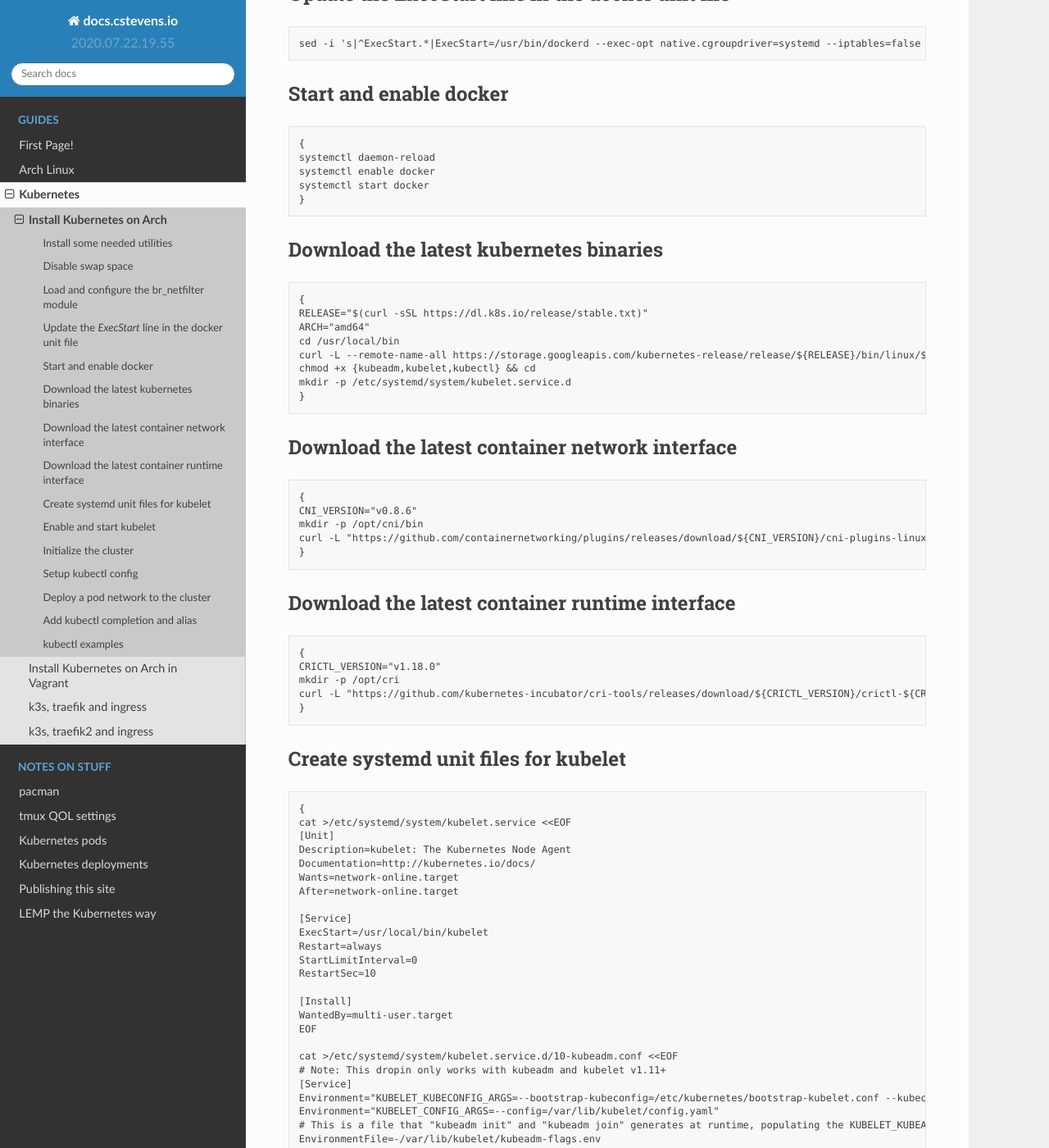
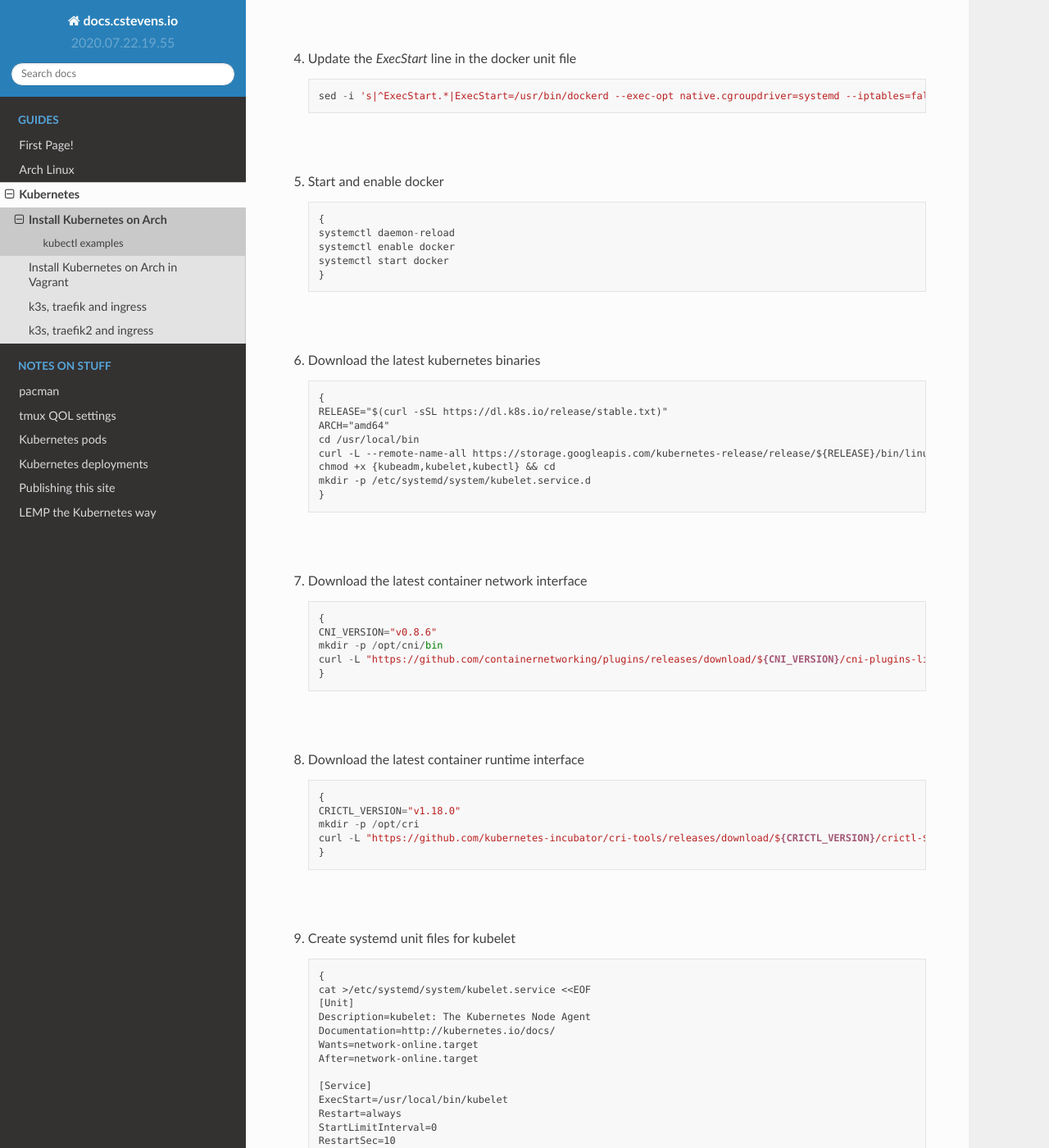
Before and after one commit to cstevens-io/docs.cstevens.io, a Sphinx documentation site: the page built from source/kubernetes/kube-arch-install.rst, in a window 1280 px wide and 1400 px high, scrolled down 812 px. Shown: the whole window at 82% size. Built offline with Sphinx 7.4.7 and the Read the Docs theme 2.0.0, drawn with Linux system fonts in a browser that asks for light colours; some of the changed text lies outside the part shown.

Commit message:
new rst md

```diff
--- a/source/kubernetes/kube-arch-install.rst
+++ b/source/kubernetes/kube-arch-install.rst
@@ -7,185 +7,190 @@
 
     This is not a step-by-step installation guide for beginners.  This article assumes you have some previous experience with Linux and Kubernetes.
 
-Install some needed utilities
------------------------------
+#. Install some needed utilities
+   ::
 
-.. code-block:: text
+      pacman -S conntrack-tools docker ebtables ethtool socat
 
-    pacman -S conntrack-tools docker ebtables ethtool socat
+   |
 
-Disable swap space
-------------------
+#. Disable swap space
+   ::
 
-.. code-block:: text
+      {
+      swapoff -a
+      sed -e '/swap/ s/^#*/#/' -i /etc/fstab
+      }
 
-    {
-    swapoff -a
-    sed -e '/swap/ s/^#*/#/' -i /etc/fstab
-    }
+   |
 
-Load and configure the br_netfilter module
-------------------------------------------
+#. Load and configure the br_netfilter module
+   ::
 
-.. code-block:: text
+      {
+      modprobe br_netfilter
+      sysctl net.bridge.bridge-nf-call-iptables=1
+      echo "br_netfilter" > /etc/modules-load.d/br_netfilter.conf
+      echo "net.bridge.bridge-nf-call-iptables=1" > /etc/sysctl.d/br_netfilter.conf
+      }
 
-   {
-   modprobe br_netfilter
-   sysctl net.bridge.bridge-nf-call-iptables=1
-   echo "br_netfilter" > /etc/modules-load.d/br_netfilter.conf
-   echo "net.bridge.bridge-nf-call-iptables=1" > /etc/sysctl.d/br_netfilter.conf
-   }
+   |
 
-Update the `ExecStart` line in the docker unit file
----------------------------------------------------
+#. Update the `ExecStart` line in the docker unit file
+   ::
 
-.. code-block:: text
+      sed -i 's|^ExecStart.*|ExecStart=/usr/bin/dockerd --exec-opt native.cgroupdriver=systemd --iptables=false --ip-masq=false -H fd://|g' /usr/lib/systemd/system/docker.service
 
-   sed -i 's|^ExecStart.*|ExecStart=/usr/bin/dockerd --exec-opt native.cgroupdriver=systemd --iptables=false --ip-masq=false -H fd://|g' /usr/lib/systemd/system/docker.service
+   |
 
-Start and enable docker
------------------------
+#. Start and enable docker
+   ::
 
-.. code-block:: text
+      {
+      systemctl daemon-reload
+      systemctl enable docker
+      systemctl start docker
+      }
 
-   {
-   systemctl daemon-reload
-   systemctl enable docker
-   systemctl start docker
-   }
+   |
 
-Download the latest kubernetes binaries
----------------------------------------
+#. Download the latest kubernetes binaries
+   ::
 
-.. code-block:: text
+      {
+      RELEASE="$(curl -sSL https://dl.k8s.io/release/stable.txt)"
+      ARCH="amd64"
+      cd /usr/local/bin
+      curl -L --remote-name-all https://storage.googleapis.com/kubernetes-release/release/${RELEASE}/bin/linux/${ARCH}/{kubeadm,kubelet,kubectl}
+      chmod +x {kubeadm,kubelet,kubectl} && cd
+      mkdir -p /etc/systemd/system/kubelet.service.d
+      }
 
-   {
-   RELEASE="$(curl -sSL https://dl.k8s.io/release/stable.txt)"
-   ARCH="amd64"
-   cd /usr/local/bin
-   curl -L --remote-name-all https://storage.googleapis.com/kubernetes-release/release/${RELEASE}/bin/linux/${ARCH}/{kubeadm,kubelet,kubectl}
-   chmod +x {kubeadm,kubelet,kubectl} && cd
-   mkdir -p /etc/systemd/system/kubelet.service.d
-   }
+   |
 
-Download the latest container network interface
------------------------------------------------
+#. Download the latest container network interface
 
-.. code-block:: text
+   ::
 
-   {
-   CNI_VERSION="v0.8.6"
-   mkdir -p /opt/cni/bin
-   curl -L "https://github.com/containernetworking/plugins/releases/download/${CNI_VERSION}/cni-plugins-linux-amd64-${CNI_VERSION}.tgz" | tar -C /opt/cni/bin -xz
-   }
+      {
+      CNI_VERSION="v0.8.6"
+      mkdir -p /opt/cni/bin
+      curl -L "https://github.com/containernetworking/plugins/releases/download/${CNI_VERSION}/cni-plugins-linux-amd64-${CNI_VERSION}.tgz" | tar -C /opt/cni/bin -xz
+      }
 
-Download the latest container runtime interface
------------------------------------------------
+   |
 
-.. code-block:: text
+#. Download the latest container runtime interface
 
-   {
-   CRICTL_VERSION="v1.18.0"
-   mkdir -p /opt/cri
-   curl -L "https://github.com/kubernetes-incubator/cri-tools/releases/download/${CRICTL_VERSION}/crictl-${CRICTL_VERSION}-linux-amd64.tar.gz" | tar -C /opt/cri -xz
-   }
+   ::
 
+      {
+      CRICTL_VERSION="v1.18.0"
+      mkdir -p /opt/cri
+      curl -L "https://github.com/kubernetes-incubator/cri-tools/releases/download/${CRICTL_VERSION}/crictl-${CRICTL_VERSION}-linux-amd64.tar.gz" | tar -C /opt/cri -xz
+      }
 
-Create systemd unit files for kubelet
--------------------------------------
+   |
 
-.. code-block:: text
+#. Create systemd unit files for kubelet
 
-   {
-   cat >/etc/systemd/system/kubelet.service <<EOF
-   [Unit]
-   Description=kubelet: The Kubernetes Node Agent
-   Documentation=http://kubernetes.io/docs/
-   Wants=network-online.target
-   After=network-online.target
+   ::
 
-   [Service]
-   ExecStart=/usr/local/bin/kubelet
-   Restart=always
-   StartLimitInterval=0
-   RestartSec=10
+      {
+      cat >/etc/systemd/system/kubelet.service <<EOF
+      [Unit]
+      Description=kubelet: The Kubernetes Node Agent
+      Documentation=http://kubernetes.io/docs/
+      Wants=network-online.target
+      After=network-online.target
 
-   [Install]
-   WantedBy=multi-user.target
-   EOF
+      [Service]
+      ExecStart=/usr/local/bin/kubelet
+      Restart=always
+      StartLimitInterval=0
+      RestartSec=10
 
-   cat >/etc/systemd/system/kubelet.service.d/10-kubeadm.conf <<EOF
-   # Note: This dropin only works with kubeadm and kubelet v1.11+
-   [Service]
-   Environment="KUBELET_KUBECONFIG_ARGS=--bootstrap-kubeconfig=/etc/kubernetes/bootstrap-kubelet.conf --kubeconfig=/etc/kubernetes/kubelet.conf"
-   Environment="KUBELET_CONFIG_ARGS=--config=/var/lib/kubelet/config.yaml"
-   # This is a file that "kubeadm init" and "kubeadm join" generates at runtime, populating the KUBELET_KUBEADM_ARGS variable dynamically
-   EnvironmentFile=-/var/lib/kubelet/kubeadm-flags.env
-   # This is a file that the user can use for overrides of the kubelet args as a last resort. Preferably, the user should use
-   # the .NodeRegistration.KubeletExtraArgs object in the configuration files instead. KUBELET_EXTRA_ARGS should be sourced from this file.
-   EnvironmentFile=-/etc/default/kubelet
-   ExecStart=
-   ExecStart=/usr/local/bin/kubelet $KUBELET_KUBECONFIG_ARGS $KUBELET_CONFIG_ARGS $KUBELET_KUBEADM_ARGS $KUBELET_EXTRA_ARGS
-   EOF
-   }
+      [Install]
+      WantedBy=multi-user.target
+      EOF
 
-Enable and start kubelet
-------------------------
+      cat >/etc/systemd/system/kubelet.service.d/10-kubeadm.conf <<EOF
+      [Service]
+      Environment="KUBELET_KUBECONFIG_ARGS=--bootstrap-kubeconfig=/etc/kubernetes/bootstrap-kubelet.conf --kubeconfig=/etc/kubernetes/kubelet.conf"
+      Environment="KUBELET_CONFIG_ARGS=--config=/var/lib/kubelet/config.yaml"
+      # This is a file that "kubeadm init" and "kubeadm join" generates at runtime, populating the KUBELET_KUBEADM_ARGS variable dynamically
+      EnvironmentFile=-/var/lib/kubelet/kubeadm-flags.env
+      # This is a file that the user can use for overrides of the kubelet args as a last resort. Preferably, the user should use
+      # the .NodeRegistration.KubeletExtraArgs object in the configuration files instead. KUBELET_EXTRA_ARGS should be sourced from this file.
+      EnvironmentFile=-/etc/default/kubelet
+      ExecStart=
+      ExecStart=/usr/local/bin/kubelet $KUBELET_KUBECONFIG_ARGS $KUBELET_CONFIG_ARGS $KUBELET_KUBEADM_ARGS $KUBELET_EXTRA_ARGS
+      EOF
+      }
 
-.. code-block:: text
+   |
 
-   {
-   systemctl enable kubelet
-   systemctl start kubelet
-   }
+#. Enable and start kubelet
 
-Initialize the cluster
-----------------------
+   ::
 
-Master node:
+      {
+      systemctl enable kubelet
+      systemctl start kubelet
+      }
 
-.. code-block:: text
+   |
 
-   kubeadm init --pod-network-cidr=10.244.0.0/16
+#. Initialize the cluster
 
-Worker node:
+   Master node:
 
-.. code-block:: text
+   ::
 
-   kubeadm join 192.168.1.241:6443 --token <token> --discovery-token-ca-cert-hash sha256: <hash>
+      kubeadm init --pod-network-cidr=10.244.0.0/16
 
+   Worker node:
 
-Setup kubectl config
---------------------
+   ::
 
-.. code-block:: text
+      kubeadm join 192.168.1.241:6443 --token <token> --discovery-token-ca-cert-hash sha256: <hash>
 
-   mkdir -p $HOME/.kube
-   cp -i /etc/kubernetes/admin.conf $HOME/.kube/config
-   chown $(id -u):$(id -g) $HOME/.kube/config
+   |
 
-Deploy a pod network to the cluster
------------------------------------
+#. Setup kubectl config
 
-.. code-block:: text
+   ::
 
-   Run "kubectl apply -f [podnetwork].yaml" with one of the options listed at:
-   https://kubernetes.io/docs/concepts/cluster-administration/addons/
-   eg:
-   kubectl apply -f "https://cloud.weave.works/k8s/net?k8s-version=$(kubectl version | base64 | tr -d '\n')"
+      mkdir -p $HOME/.kube
+      cp -i /etc/kubernetes/admin.conf $HOME/.kube/config
+      chown $(id -u):$(id -g) $HOME/.kube/config
 
-Add kubectl completion and alias
---------------------------------
+   |
 
-.. code-block:: text
+#. Deploy a pod network to the cluster
 
-   {
-   cat >>~/.zshrc <<EOF
-   source <(kubectl completion zsh)
-   alias k=kubectl
-   complete -F __start_kubectl k
-   EOF
-   }
+   ::
+
+      Run "kubectl apply -f [podnetwork].yaml" with one of the options listed at:
+      https://kubernetes.io/docs/concepts/cluster-administration/addons/
+      eg:
+      kubectl apply -f "https://cloud.weave.works/k8s/net?k8s-version=$(kubectl version | base64 | tr -d '\n')"
+
+   |
+
+#. Add kubectl completion and alias
+
+   ::
+
+      {
+      cat >>~/.zshrc <<EOF
+      source <(kubectl completion zsh)
+      alias k=kubectl
+      complete -F __start_kubectl k
+      EOF
+      }
+
+   |
 
 kubectl examples
 ----------------
```
